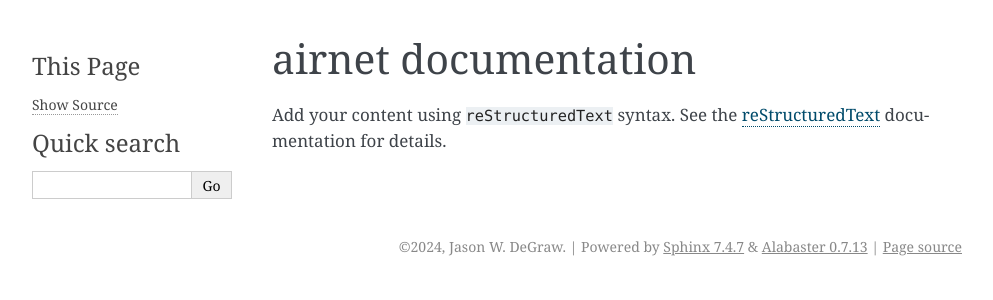
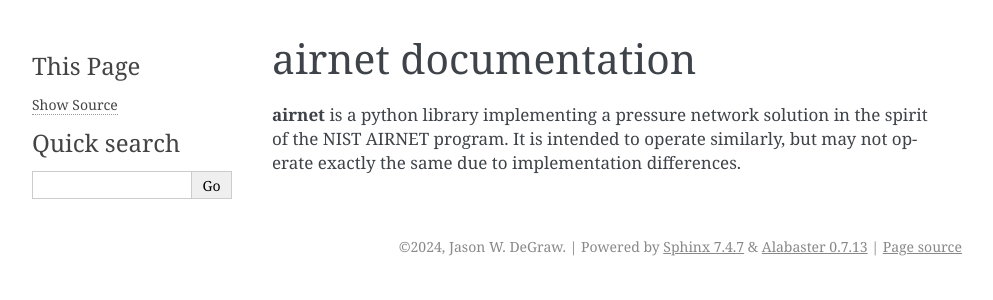
Before and after one commit to building-physics/airnet-python, a Sphinx documentation site: the page built from docs/source/index.rst, in a window 1280 px wide. Shown: the top 300 px of the page, without its empty margins (148-1141 px from the left). Built offline with Sphinx 7.4.7, drawn with Linux system fonts in a browser that asks for light colours.

Commit message:
WIP on sphinx

```diff
--- a/docs/source/index.rst
+++ b/docs/source/index.rst
@@ -1,14 +1,11 @@
 .. airnet documentation master file, created by
    sphinx-quickstart on Thu Aug  1 21:21:42 2024.
-   You can adapt this file completely to your liking, but it should at least
-   contain the root `toctree` directive.
 
 airnet documentation
 ====================
 
-Add your content using ``reStructuredText`` syntax. See the
-`reStructuredText <https://www.sphinx-doc.org/en/master/usage/restructuredtext/index.html>`_
-documentation for details.
+**airnet** is a python library implementing a pressure network solution in the spirit of the NIST AIRNET program.
+It is intended to operate similarly, but may not operate exactly the same due to implementation differences.
 
 
 .. toctree::
```
